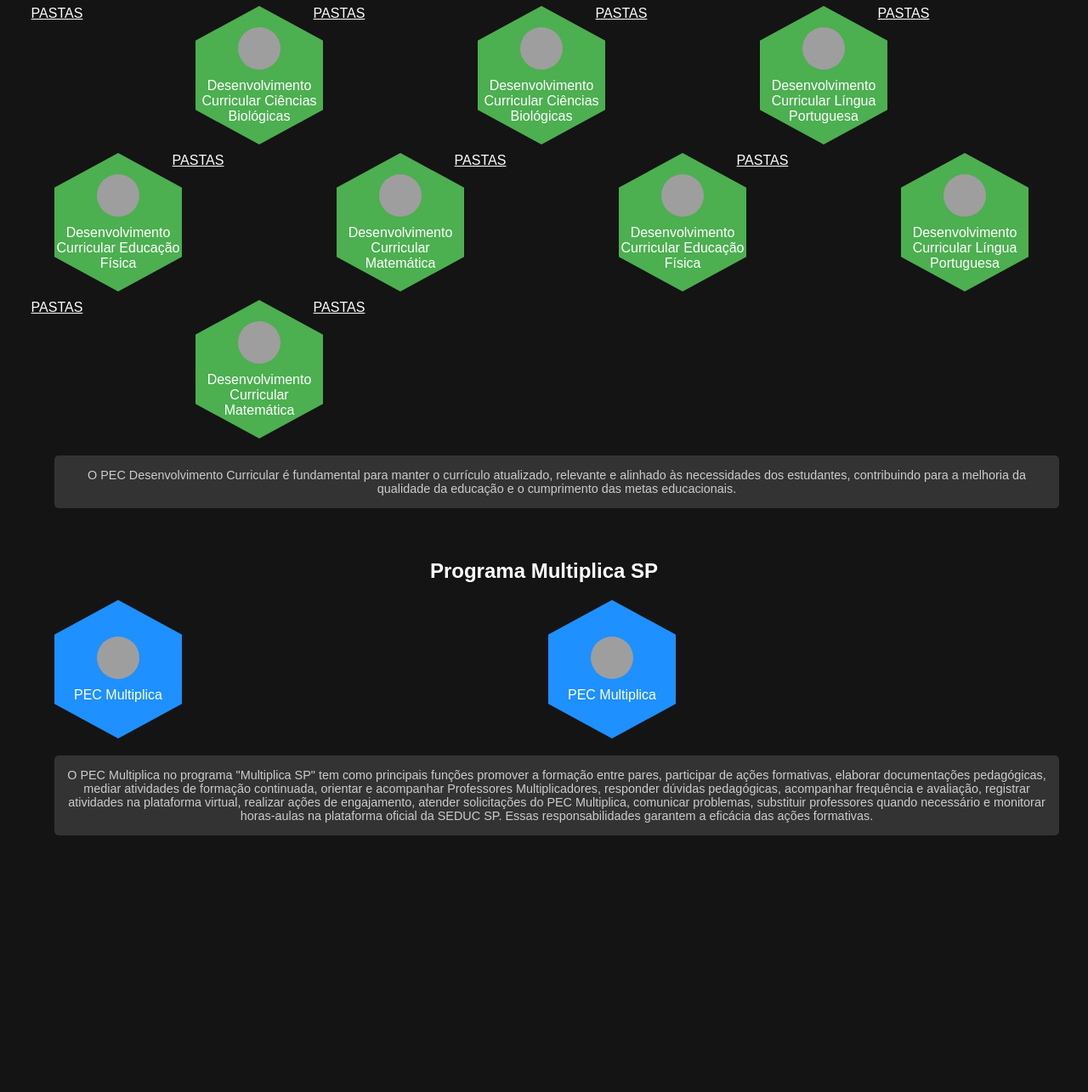
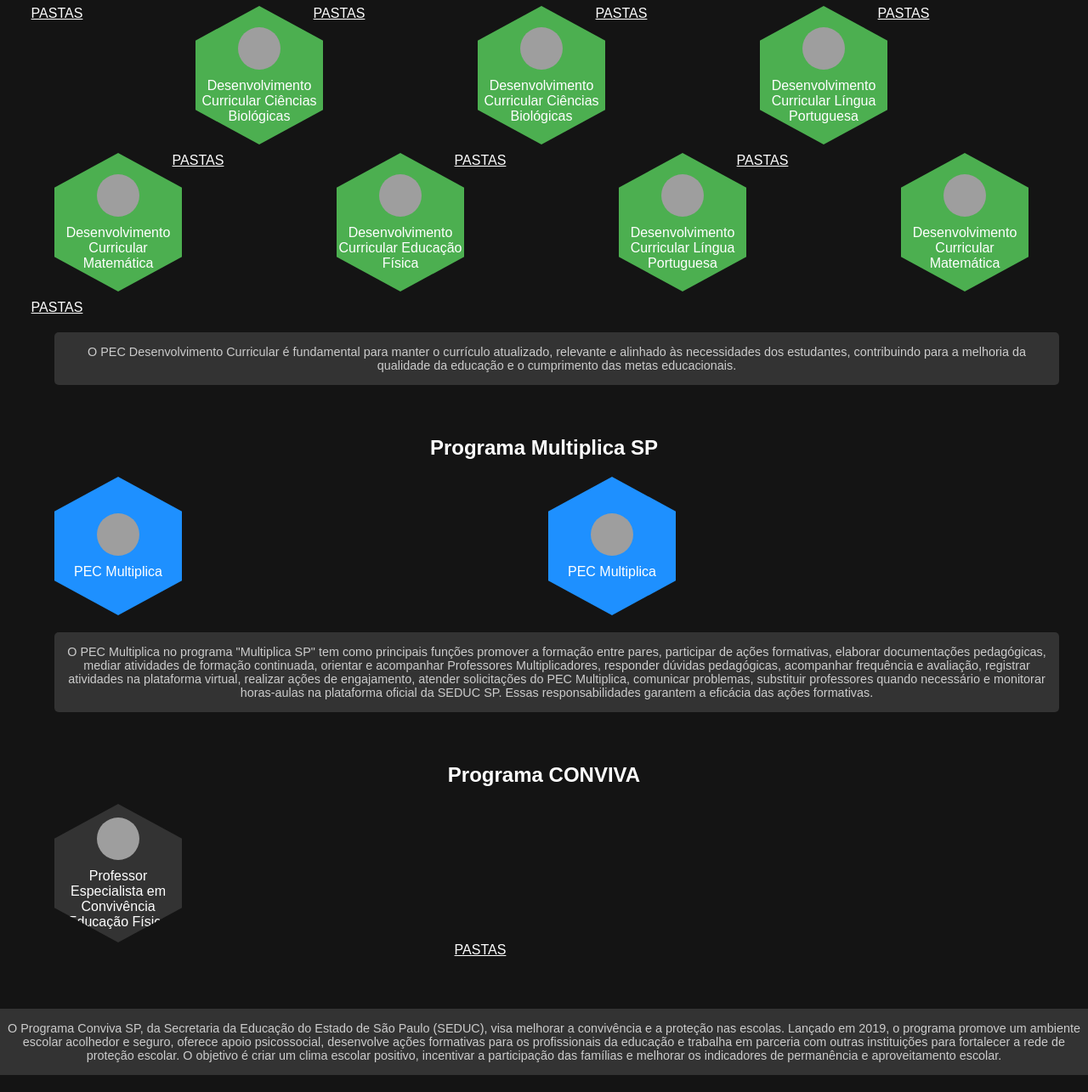
Before and after one commit to PNE-DE-CAI/orgonograma-pne, a plain HTML site: page index.html in a window 1280 px wide. Shown: the part 1373-2658 px from the top of the page at 85% size. Before the commit the page ends 2416 px from the top, so only its background shows below. Drawn offline with Linux system fonts and the light colour scheme; grey boxes are pictures that could not be loaded.

Commit message:
Update index.html

```diff
--- a/index.html
+++ b/index.html
@@ -313,14 +313,7 @@ Renata Martins Correia
         <span>Desenvolvimento Curricular Língua Portuguesa</span>
       </div>
 	    <a href="pastas7.html" class="link-pastas">PASTAS</a>
-      <div class="hex-item" data-name="Karen Priscila Oyama
-" data-info="Um PEC Desenvolvimento Curricular é responsável por criar e adaptar materiais pedagógicos, oferecer suporte e treinamento contínuo aos professores,
-	  monitorar e avaliar a aplicação do currículo nas escolas, propor e implementar novas metodologias pedagógicas e coordenar projetos educacionais. Essas funções garantem que o currículo escolar seja relevante,
-	  atualizado e eficaz na promoção do aprendizado dos alunos.">
-       <img src="https://i.ibb.co/ns6GwDQb/karen.jpg" alt="karen" border="0">
-        <span>Desenvolvimento Curricular Educação Física</span>
-      </div>
-	    <a href="pastas8.html" class="link-pastas">PASTAS</a>
+
       <div class="hex-item" data-name="Valdomiro Pereira de Souza Carvalho – Matemática
 " data-info="Um PEC Desenvolvimento Curricular é responsável por criar e adaptar materiais pedagógicos, oferecer suporte e treinamento contínuo aos professores,
 	  monitorar e avaliar a aplicação do currículo nas escolas, propor e implementar novas metodologias pedagógicas e coordenar projetos educacionais. Essas funções garantem que o currículo escolar seja relevante,
@@ -379,6 +372,22 @@ Renata Martins Correia
     </div>
   </div>
 
+  <!-- Categoria: PEC conviva -->
+  <div class="category pec-conviva">
+    <h3>Programa CONVIVA </h3>
+      <div class="hex-item" data-name="Karen Priscila Oyama
+" data-info="O PEC Conviva (Professor Especialista em Convivência) é responsável por promover a convivência escolar, oferecer suporte psicossocial, participar de formações continuadas, monitorar e avaliar as ações do programa, e manter registros detalhados das atividades. Suas funções garantem um ambiente escolar acolhedor, seguro e colaborativo.">
+       <img src="https://i.ibb.co/ns6GwDQb/karen.jpg" alt="karen" border="0">
+        <span>Professor Especialista em Convivência Educação Física</span>
+      </div>
+	    <a href="pastas8.html" class="link-pastas">PASTAS</a>
+
+    </div>
+    <div class="category-description">
+     O Programa Conviva SP, da Secretaria da Educação do Estado de São Paulo (SEDUC), visa melhorar a convivência e a proteção nas escolas. Lançado em 2019, o programa promove um ambiente escolar acolhedor e seguro, oferece apoio psicossocial, desenvolve ações formativas para os profissionais da educação e trabalha em parceria com outras instituições para fortalecer a rede de proteção escolar. O objetivo é criar um clima escolar positivo, incentivar a participação das famílias e melhorar os indicadores de permanência e aproveitamento escolar.
+    </div>
+  </div>
+
   <!-- Caixa de informações -->
   <div class="overlay"></div>
   <div class="info-box">
```
